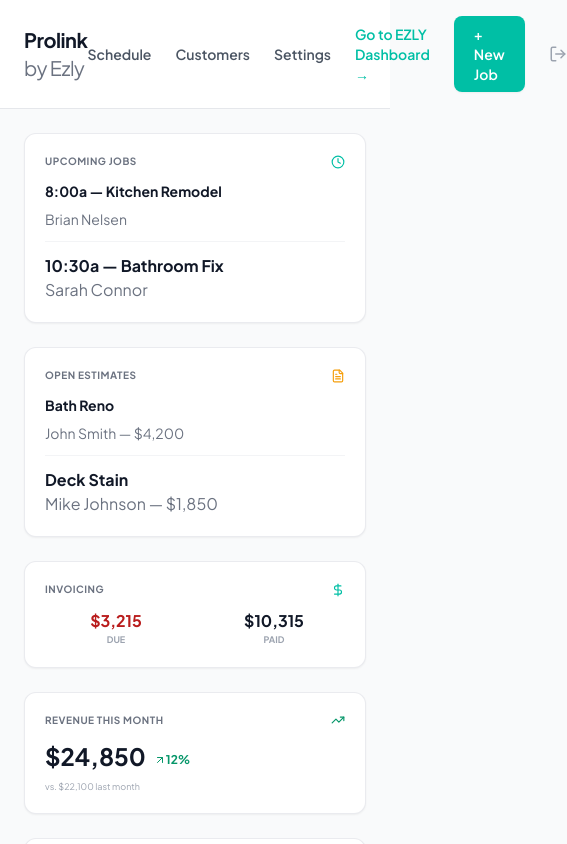
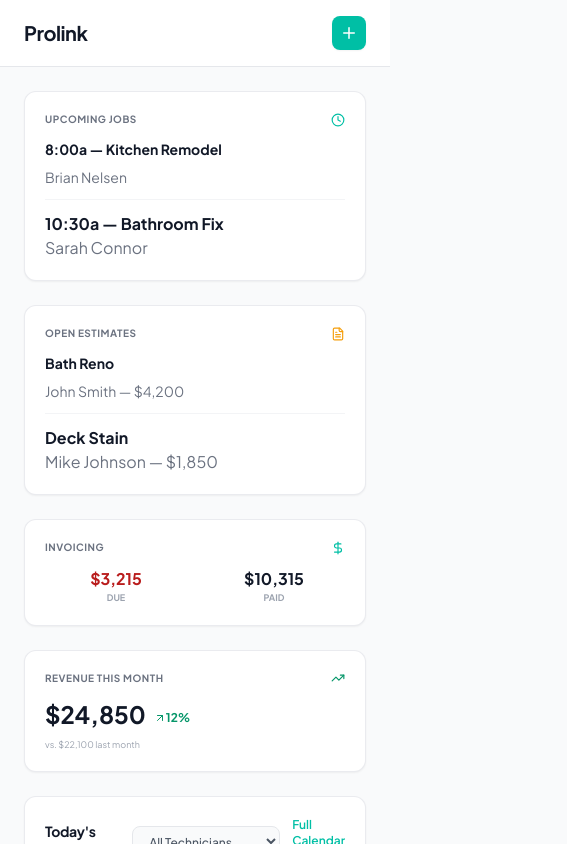
Before and after one commit to bpnelsen/prolink-ezly, a Next.js app: page /dashboard in a window 390 px wide. Shown: the top 844 px of the page, 567 px wide, since content can reach past the window. Built offline with nearby package versions, Linux system fonts and the light colour scheme.

Commit message:
feat: make dashboard nav responsive for mobile

```diff
--- a/src/app/dashboard/page.tsx
+++ b/src/app/dashboard/page.tsx
@@ -13,16 +13,24 @@ export default function Dashboard() {
       {/* Top Nav */}
       <nav className="bg-white border-b border-gray-200 sticky top-0 z-50 px-6 py-4">
         <div className="max-w-7xl mx-auto flex justify-between items-center">
-          <h1 className="text-xl font-bold text-gray-900">Prolink <span className="font-light text-gray-500">by Ezly</span></h1>
-          <div className="flex gap-6 items-center">
-            <Link href="/dispatch" className="text-sm font-semibold text-gray-600 hover:text-teal-600 transition-colors">Schedule</Link>
-            <Link href="/customers" className="text-sm font-semibold text-gray-600 hover:text-teal-600 transition-colors">Customers</Link>
-            <Link href="/settings" className="text-sm font-semibold text-gray-600 hover:text-teal-600 transition-colors">Settings</Link>
-            <a href="https://ezly-dashboard.vercel.app/" className="text-sm font-semibold text-teal-600 hover:text-teal-700 transition-colors">Go to EZLY Dashboard →</a>
-            <Link href="/new-job" className="bg-teal-600 text-white px-5 py-2 rounded-lg font-semibold text-sm hover:bg-teal-700 transition-colors shadow-sm">+ New Job</Link>
-            <button onClick={handleLogout} className="text-gray-400 hover:text-red-600 transition-colors" title="Logout">
+          <h1 className="text-xl font-bold text-gray-900">Prolink</h1>
+
+          {/* Desktop Menu */}
+          <div className="hidden md:flex gap-6 items-center">
+            <Link href="/dispatch" className="text-sm font-semibold text-gray-600 hover:text-teal-600">Schedule</Link>
+            <Link href="/customers" className="text-sm font-semibold text-gray-600 hover:text-teal-600">Customers</Link>
+            <Link href="/settings" className="text-sm font-semibold text-gray-600 hover:text-teal-600">Settings</Link>
+            <Link href="/new-job" className="bg-teal-600 text-white px-4 py-2 rounded-lg font-semibold text-sm hover:bg-teal-700 shadow-sm">+ New Job</Link>
+            <button onClick={handleLogout} className="text-gray-400 hover:text-red-600" title="Logout">
               <LogOut size={18} />
             </button>
+          </div>
+
+          {/* Mobile Menu */}
+          <div className="md:hidden flex items-center gap-3">
+            <Link href="/new-job" className="bg-teal-600 text-white p-2 rounded-lg shadow-sm">
+                <Plus size={18}/>
+            </Link>
           </div>
         </div>
       </nav>
```
